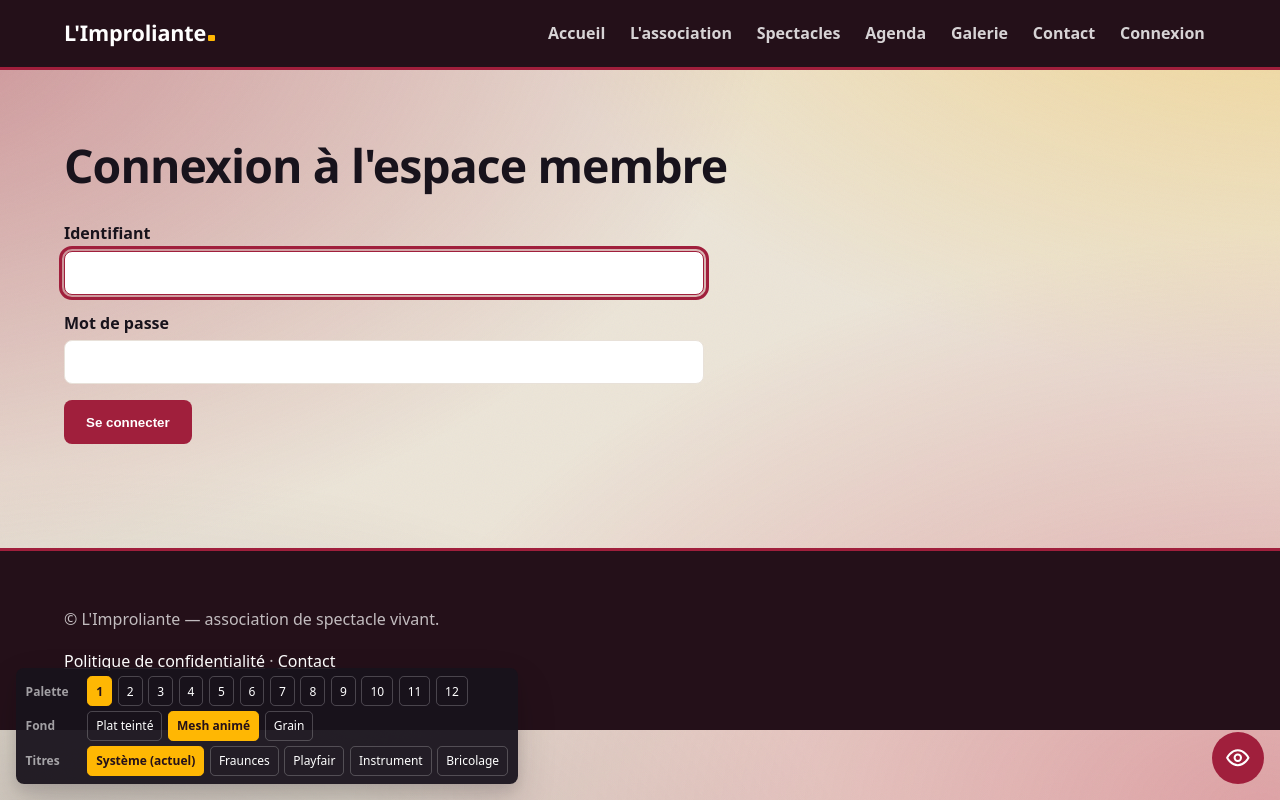
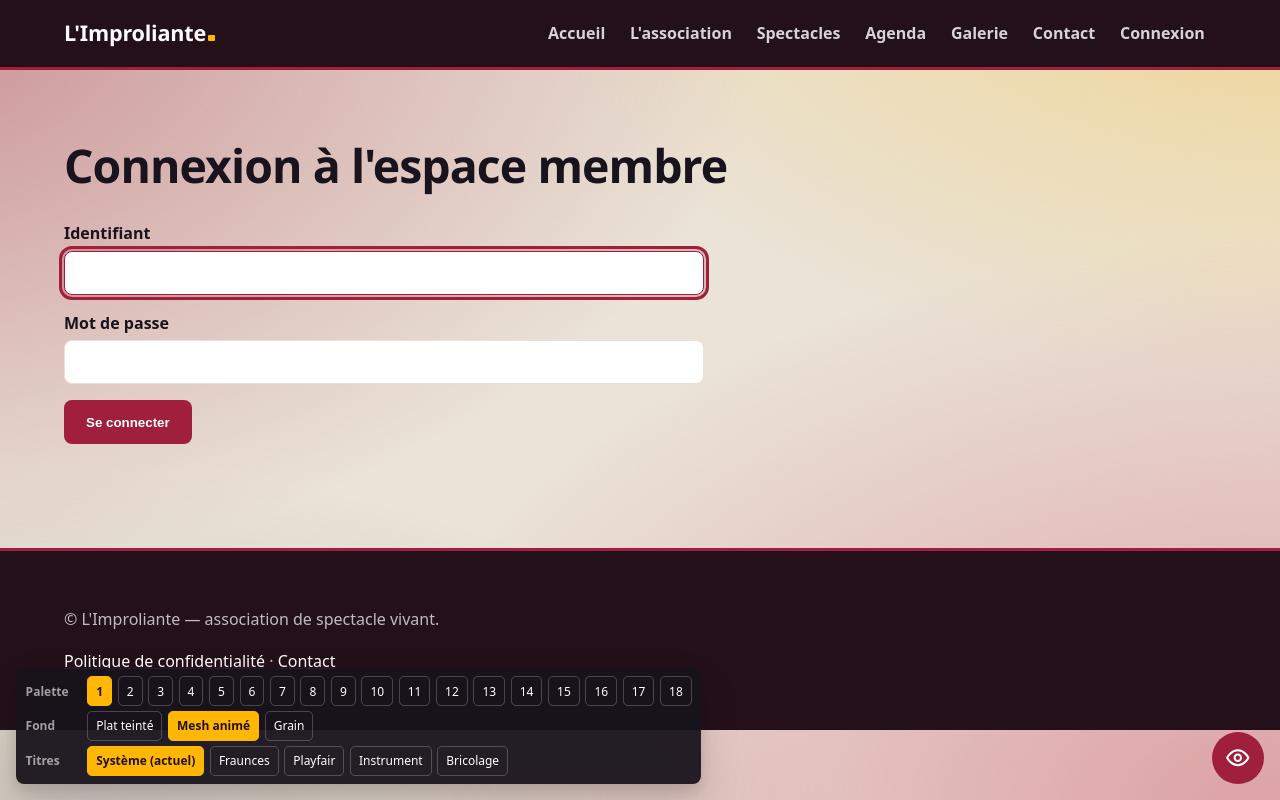
Before and after one commit to Hsbtqemy/Improliante, a Django app: page /connexion/?next=/bureau/adhesions/ in a window 1280 px wide. Run offline with Django 5.2, Linux system fonts and the light colour scheme; parts of the project's set-up code (start-up, migrations or seed data) failed here and were passed over.

Commit message:
feat(vitrine): VIT-3 — six palettes vives, calculées sous contrainte AA
13 magenta/cyan · 14 violet/lime · 15 bleu électrique/jaune ·
16 rouge vif/turquoise · 17 vert néon/jaune acide · 18 orange
sanguine/ciel. Dix-huit palettes au total.

Choisies par calcul et non à l'œil : « pétant » et AA se contredisent,
puisque le punch vient de la chroma et qu'AA impose une plage de clarté.
Pour chaque teinte, un solveur OKLCh cherche la couleur la PLUS saturée
qui franchisse encore sa contrainte propre — blanc sur la primaire, lien
sur le canvas kraft, encre sur l'accent, blanc sur l'encre. OKLCh et non
HSL : la chroma y est perceptuelle, « saturé » y veut dire la même chose
d'une teinte à l'autre.

Ce que le calcul a imposé : l'accent porte du texte d'encre, donc il doit
rester CLAIR, et seules les teintes jaune-vert et cyan restent
chromatiques à cette clarté. Le magenta espéré pour la 17 sortait rose
pâle — d'où le jaune acide.

Les six passent les dix paires du test de contraste, pire cas 4,60 pour
un seuil de 4,5.

```diff
--- a/front/static/css/site.css
+++ b/front/static/css/site.css
@@ -3337,7 +3339,13 @@ html[data-theme="8"],
 html[data-theme="9"],
 html[data-theme="10"],
 html[data-theme="11"],
-html[data-theme="12"] {
+html[data-theme="12"],
+html[data-theme="13"],
+html[data-theme="14"],
+html[data-theme="15"],
+html[data-theme="16"],
+html[data-theme="17"],
+html[data-theme="18"] {
   --rail-bg: var(--surface-alt);
   --rail-bordure: var(--bordure);
   --rail-texte: var(--couleur-texte);
--- a/front/templates/base.html
+++ b/front/templates/base.html
@@ -127,6 +127,12 @@
         <a href="?theme=10" title="olive/ambre"{% if theme_actif == '10' %} aria-current="true"{% endif %}>10</a>
         <a href="?theme=11" title="rouille/sable"{% if theme_actif == '11' %} aria-current="true"{% endif %}>11</a>
         <a href="?theme=12" title="encre neutre/rouge sec"{% if theme_actif == '12' %} aria-current="true"{% endif %}>12</a>
+        <a href="?theme=13" title="magenta électrique/cyan"{% if theme_actif == '13' %} aria-current="true"{% endif %}>13</a>
+        <a href="?theme=14" title="violet électrique/lime"{% if theme_actif == '14' %} aria-current="true"{% endif %}>14</a>
+        <a href="?theme=15" title="bleu électrique/jaune"{% if theme_actif == '15' %} aria-current="true"{% endif %}>15</a>
+        <a href="?theme=16" title="rouge vif/turquoise"{% if theme_actif == '16' %} aria-current="true"{% endif %}>16</a>
+        <a href="?theme=17" title="vert néon/jaune acide"{% if theme_actif == '17' %} aria-current="true"{% endif %}>17</a>
+        <a href="?theme=18" title="orange sanguine/ciel"{% if theme_actif == '18' %} aria-current="true"{% endif %}>18</a>
       </div>
       <div class="theme-switch__row">
         <span class="theme-switch__label">Fond</span>
```
Also changed, not shown: other parts of front/static/css/site.css (+72 -2 lines).
